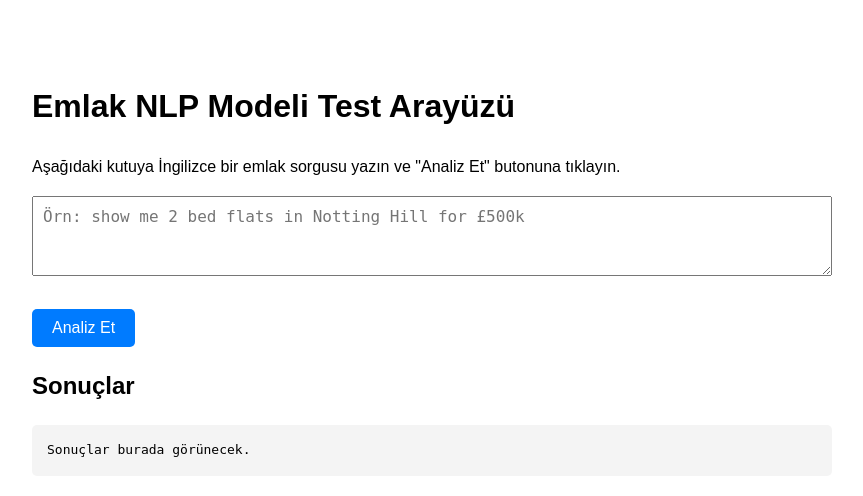
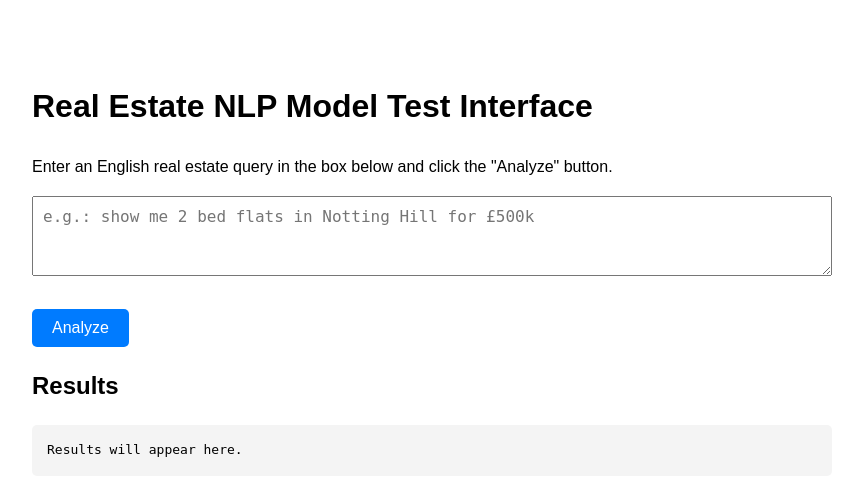
Before and after one commit to Batuhankc0/real-estate-model-api, a Flask app: page / in a window 1280 px wide. Shown: the top 496 px of the page, without its empty margins (208-1071 px from the left). Run offline with Flask 3, Linux system fonts and the light colour scheme.

Commit message:
Update index.html

```diff
--- a/templates/index.html
+++ b/templates/index.html
@@ -1,9 +1,9 @@
 <!DOCTYPE html>
-<html lang="tr">
+<html lang="en">
 <head>
     <meta charset="UTF-8">
     <meta name="viewport" content="width=device-width, initial-scale=1.0">
-    <title>Emlak NLP Modeli Test Arayüzü</title>
+    <title>Real Estate NLP Model Test Interface</title>
     <style>
         body { font-family: sans-serif; max-width: 800px; margin: 40px auto; padding: 20px; line-height: 1.6; }
         textarea { width: 100%; min-height: 80px; font-size: 16px; padding: 10px; box-sizing: border-box; }
@@ -14,19 +14,19 @@
     </style>
 </head>
 <body>
-    <h1>Emlak NLP Modeli Test Arayüzü</h1>
-    <p>Aşağıdaki kutuya İngilizce bir emlak sorgusu yazın ve "Analiz Et" butonuna tıklayın.</p>
+    <h1>Real Estate NLP Model Test Interface</h1>
+    <p>Enter an English real estate query in the box below and click the "Analyze" button.</p>
 
     <form id="nlp-form">
-        <textarea id="sentence-input" placeholder="Örn: show me 2 bed flats in Notting Hill for £500k"></textarea>
+        <textarea id="sentence-input" placeholder="e.g.: show me 2 bed flats in Notting Hill for £500k"></textarea>
         <br><br>
-        <button type="submit">Analiz Et</button>
+        <button type="submit">Analyze</button>
     </form>
 
-    <p id="loader">Analiz ediliyor...</p>
+    <p id="loader">Analyzing...</p>
 
-    <h2>Sonuçlar</h2>
-    <pre id="results">Sonuçlar burada görünecek.</pre>
+    <h2>Results</h2>
+    <pre id="results">Results will appear here.</pre>
 
     <script>
         const form = document.getElementById('nlp-form');
@@ -38,7 +38,7 @@
             event.preventDefault();
             const sentence = sentenceInput.value;
             if (!sentence.trim()) {
-                alert('Lütfen bir cümle girin.');
+                alert('Please enter a sentence.');
                 return;
             }
 
@@ -59,11 +59,11 @@
                 if(response.ok) {
                     resultsDiv.textContent = JSON.stringify(data, null, 2);
                 } else {
-                    resultsDiv.textContent = `Bir hata oluştu:\n${JSON.stringify(data, null, 2)}`;
+                    resultsDiv.textContent = `An error occurred:\n${JSON.stringify(data, null, 2)}`;
                 }
 
             } catch (error) {
-                resultsDiv.textContent = `İstek gönderilirken bir hata oluştu: ${error}`;
+                resultsDiv.textContent = `An error occurred while sending the request: ${error}`;
             } finally {
                 loader.style.display = 'none';
             }
```
